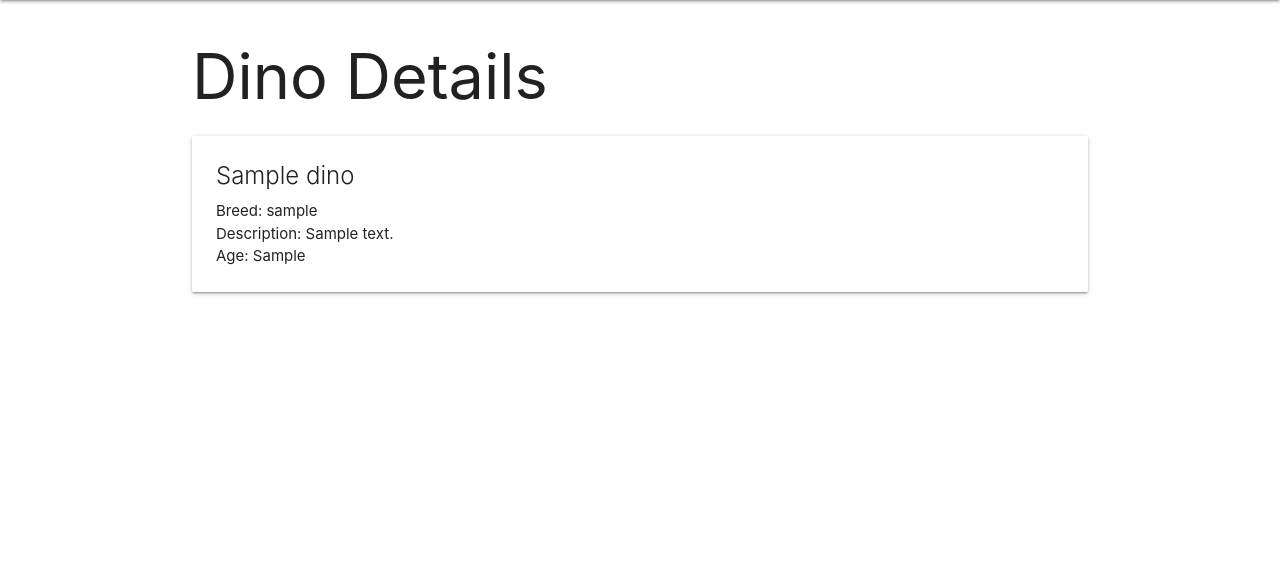
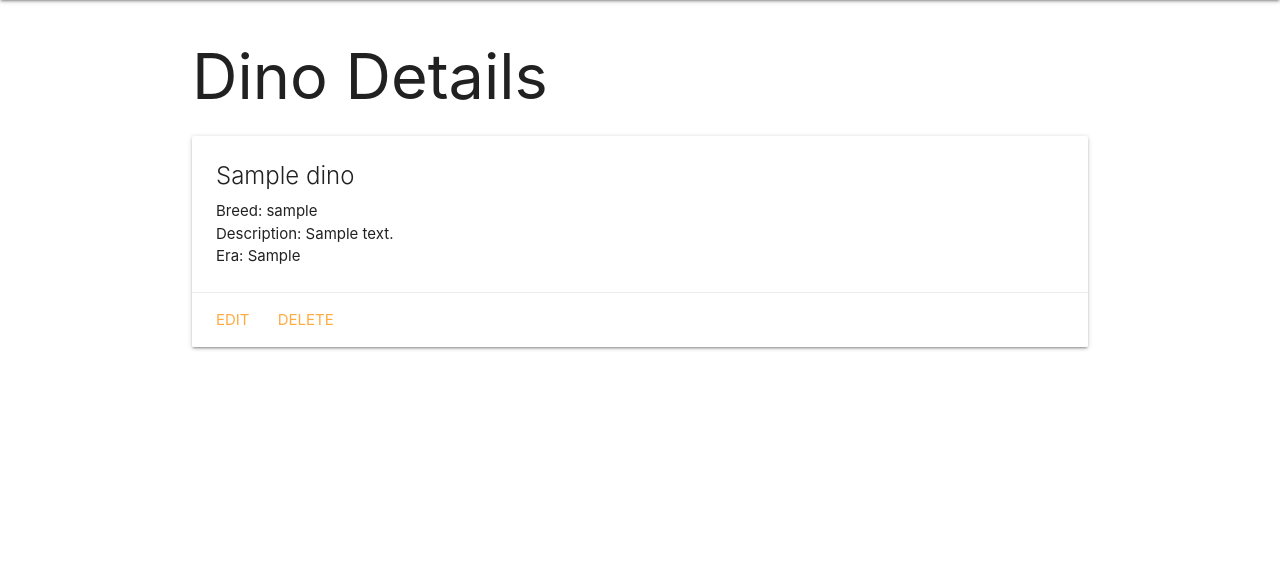
Before and after one commit to dnocentini/dinocollector, a Django app: page /dinos/1/ in a window 1280 px wide. Shown: the part 64-651 px from the top of the page. Run offline with Django 3.2, Linux system fonts and the light colour scheme; tables that the repository leaves empty hold one stand-in row (values such as "Sample post").

Commit message:
create view, route, template and nav for UpdateView and DeleteView (Edit and Delete Dino)

```diff
--- a/main_app/templates/dinos/detail.html
+++ b/main_app/templates/dinos/detail.html
@@ -8,8 +8,14 @@
     <span class="card-title">{{ dino.name }}</span>
     <p>Breed: {{ dino.nickname }}</p>
     <p>Description: {{ dino.description }}</p>
-    <p>Age: {{ dino.era }}</p>
+    <p>Era: {{ dino.era }}</p>
   </div>
+  <div class="card-action">
+    <a href="{% url 'dinos_update' dino.id %}">Edit</a>
+    <a href="{% url 'dinos_delete' dino.id %}">Delete</a>
+  </div>
+
+
 </div>
 
 {% endblock %}
--- a/main_app/urls.py
+++ b/main_app/urls.py
@@ -7,4 +7,6 @@ urlpatterns = [
     path('dinos/', views.dinos_index, name='index'),
     path('dinos/<int:dino_id>/', views.dinos_detail, name='detail'),
     path('dinos/create/', views.DinoCreate.as_view(), name='dinos_create'),
+    path('dinos/<int:pk>/update/', views.DinoUpdate.as_view(), name='dinos_update'),
+    path('dinos/<int:pk>/delete/', views.DinoDelete.as_view(), name='dinos_delete'),
 ]
--- a/main_app/views.py
+++ b/main_app/views.py
@@ -1,5 +1,5 @@
 from django.shortcuts import render
-from django.views.generic.edit import CreateView
+from django.views.generic.edit import CreateView, UpdateView, DeleteView
 from .models import Dino
 
 
@@ -23,3 +23,11 @@ def dinos_detail(request, dino_id):
 class DinoCreate(CreateView):
   model = Dino
   fields = '__all__'
+
+class DinoUpdate(UpdateView):
+  model = Dino
+  fields = ['nickname', 'description']
+
+class DinoDelete(DeleteView):
+  model = Dino
+  success_url = '/dinos/'
```
Also changed, not shown: main_app/templates/main_app/dino_confirm_delete.html (added, +13 -0 lines), main_app/templates/main_app/dino_form.html (+7 -0 lines).
